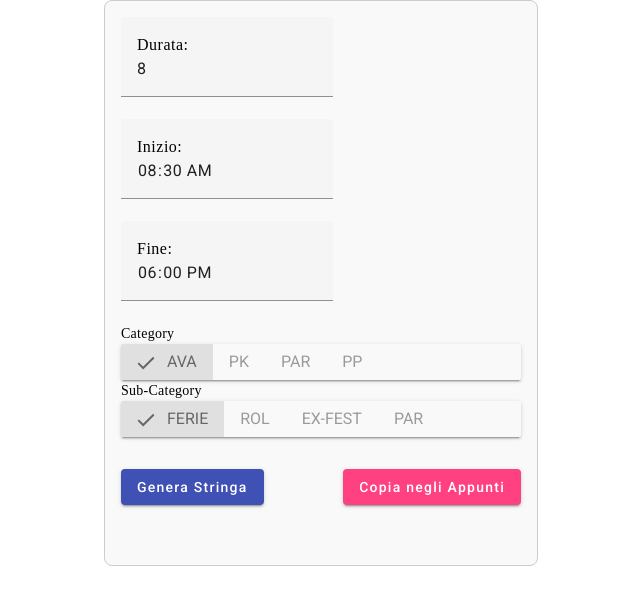
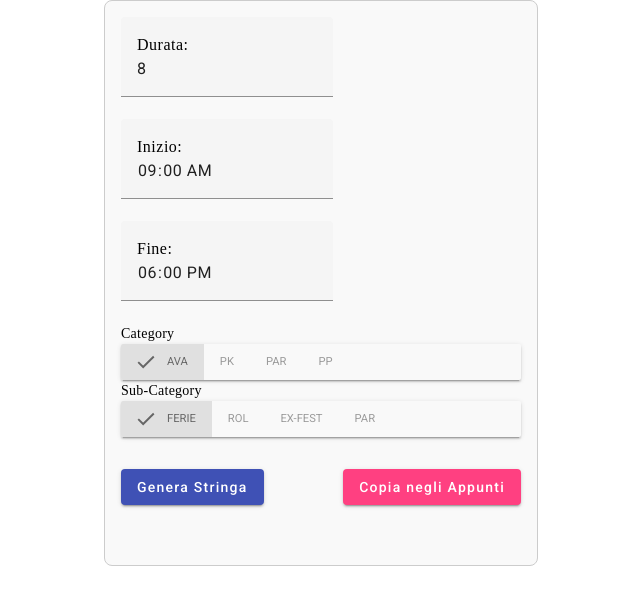
Before and after one commit to antonio-donato/zeusXstringApp, an Angular app: page / in a window 1280 px wide. Shown: the top 604 px of the page, without its empty margins (319-959 px from the left). Built offline with nearby package versions, Linux system fonts and the light colour scheme.

Commit message:
Versione 1.0 funzionante e completa

```diff
--- a/src/app/app.component.css
+++ b/src/app/app.component.css
@@ -18,6 +18,10 @@
     display:flex;
     justify-content: space-between;
     margin-top: 16px;
+  }
+
+  .mat-button-toggle {
+    font-size: 80%;
   }
 
   p {
--- a/src/app/app.component.ts
+++ b/src/app/app.component.ts
@@ -38,7 +38,7 @@ export class AppComponent {
   constructor(private fb: FormBuilder) {
     this.form = this.fb.group({
       duration: ['8'],
-      startTime: ['08:30'],
+      startTime: ['09:00'],
       endTime: ['18:00'],
       category: ['AVA'],
       subCategory: ['FERIE']
@@ -52,7 +52,7 @@ export class AppComponent {
 
   generateString() {
     const { duration, startTime, endTime, category, subCategory } = this.form.value;
-    this.resultString = `${duration} - ${category} - ${subCategory} - ${startTime} - ${endTime}`;
+    this.resultString = `${duration} ore - ${category} - ${subCategory} - ${startTime}-${endTime}`;
   }
 
   copyToClipboard() {
```
